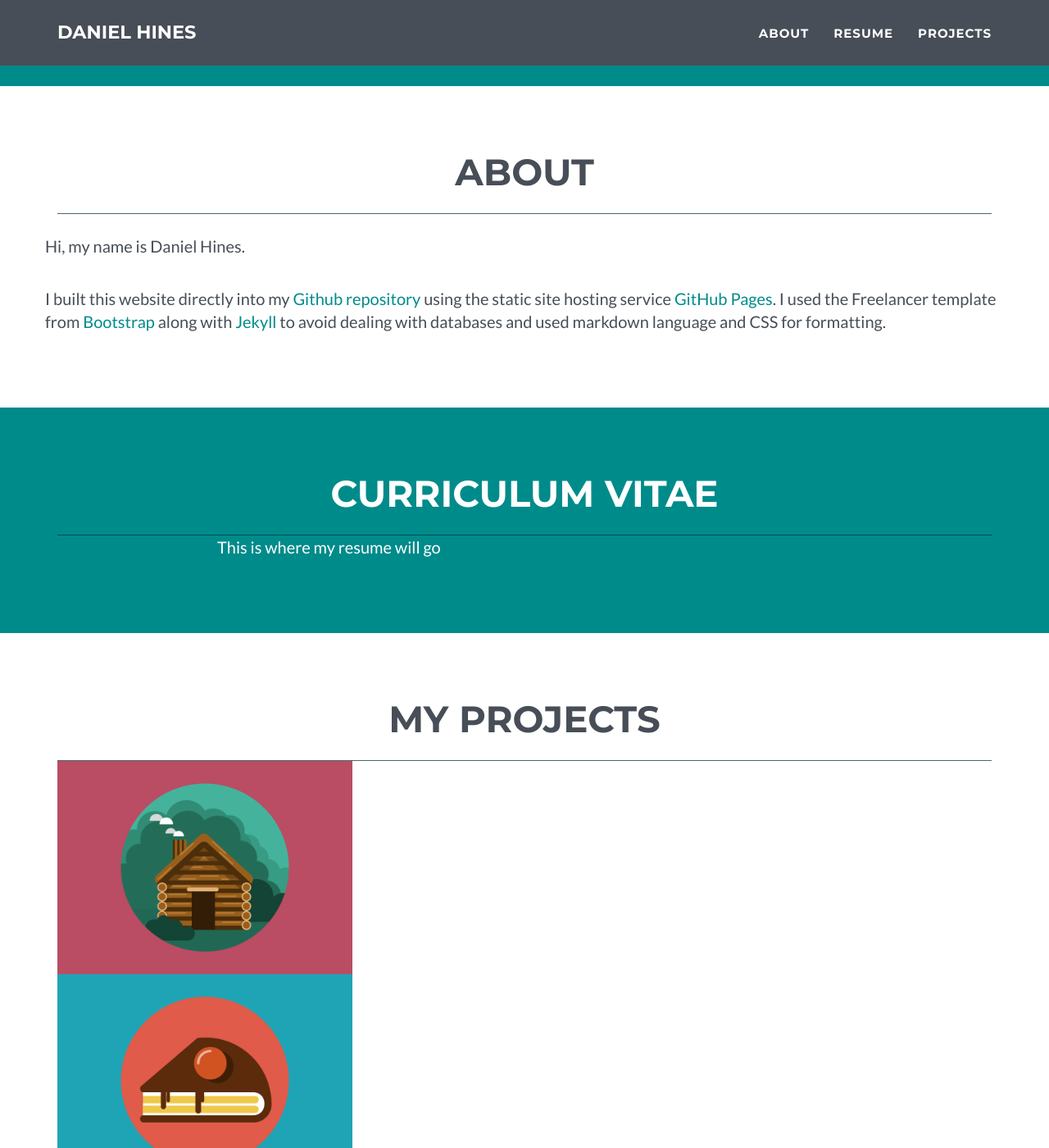
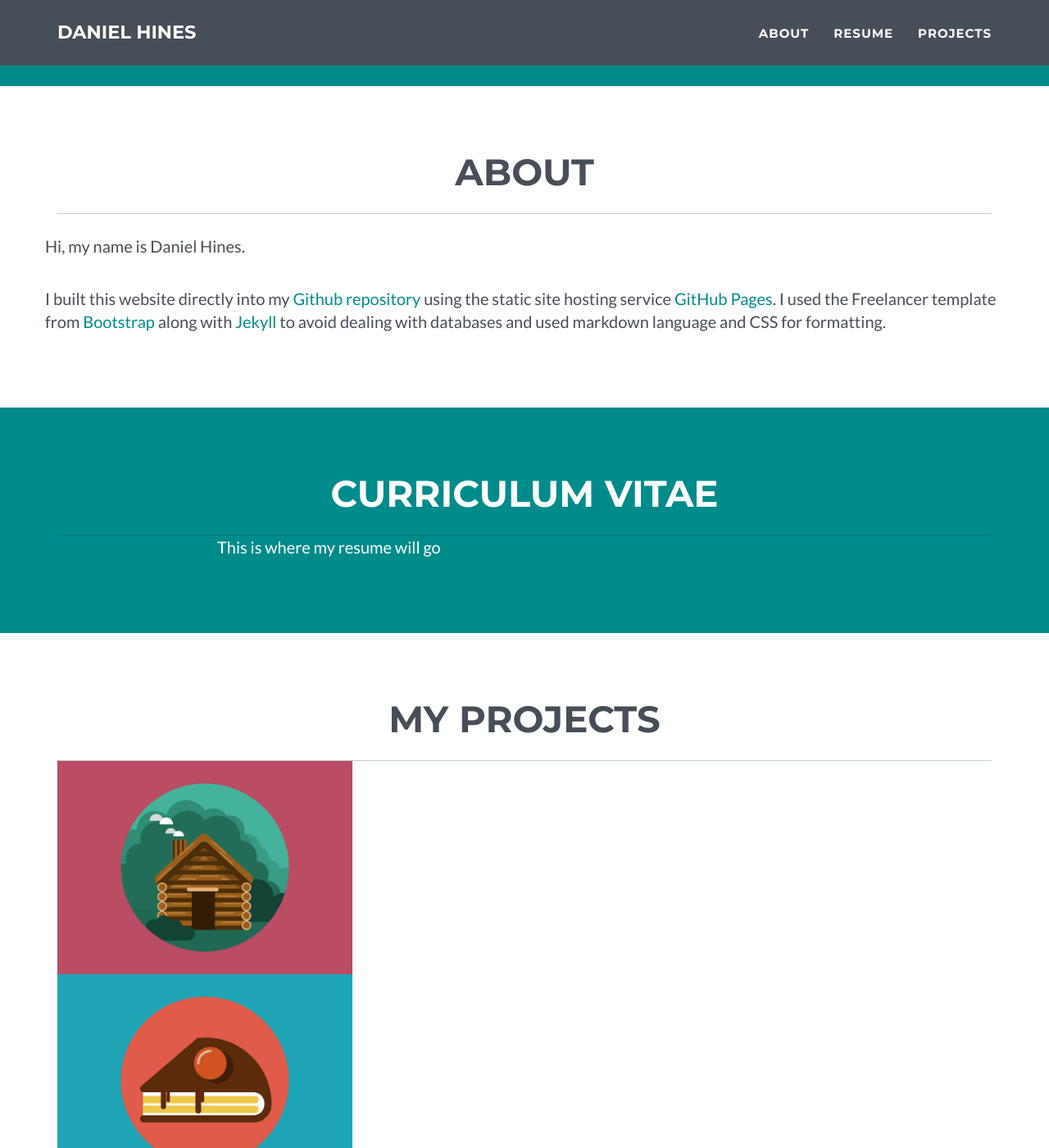
Before and after one commit to danielchines/danielchines.github.io, a Jekyll site: the page built from index.html, in a window 1280 px wide and 1400 px high, scrolled down 672 px. Shown: the whole window at 82% size. Built offline with Jekyll 4.4.1, drawn with Linux system fonts in a browser that asks for light colours.

Commit message:
Update main.css

```diff
--- a/_includes/css/main.css
+++ b/_includes/css/main.css
@@ -212,14 +212,14 @@ section h2 {
     margin: 0;
     padding-bottom: 25px;
     font-size: 3em;
-    border-bottom: 1px solid rgba(9,57,66,.75);
+    border-bottom: 1px solid rgba(9,57,66,.25);
 }
 
 section h2 .white {
     margin: 0;
     padding-bottom: 25px;
     font-size: 3em;
-    border-bottom: 1px solid rgba(255,255,255,.75);
+    border-bottom: 1px solid rgba(255,255,255,.25);
 }
 
 #cv {
```
